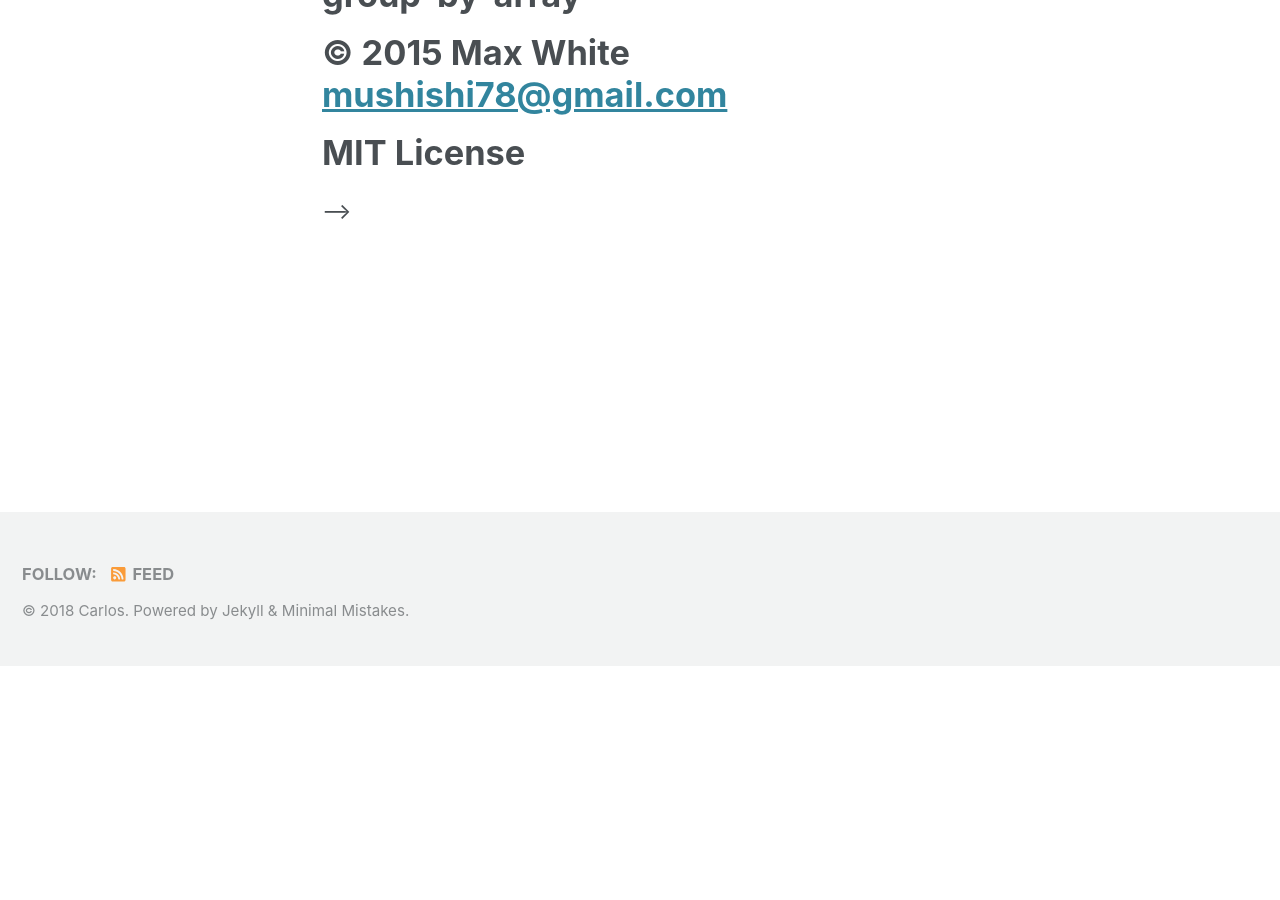
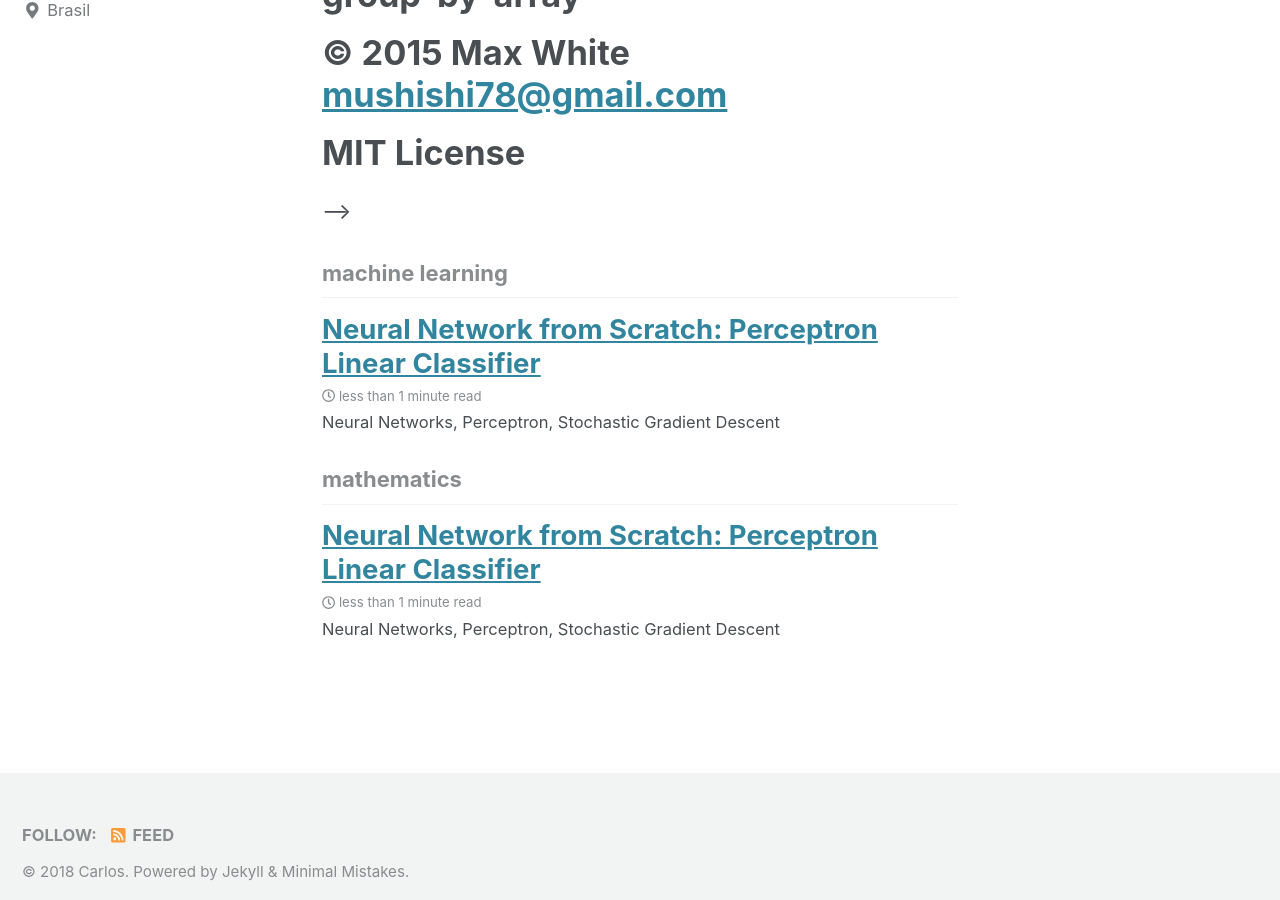
Before and after one commit to carlosmagnogfr/FinanceStuff.github.io, a Jekyll site: the page built from _pages/BinomialTree.md, in a window 1280 px wide and 900 px high, scrolled down 1093 px. Built offline with Jekyll 4.4.1, drawn with Linux system fonts in a browser that asks for light colours; cached includes are drawn as plain includes; nearby versions of some CDN libraries; before the commit the page ends 1760 px from its top, so only the background shows below that.

Commit message:
new gith

```diff
--- /dev/null
+++ b/_posts/2018-11-19-teste.md
@@ -0,0 +1,16 @@
+---
+title:  "Neural Network from Scratch: Perceptron Linear Classifier"
+date:   2017-08-16
+tags: [machine learning, mathematics]
+
+header:
+  image: "images/finance_2.jpg"
+
+
+excerpt: "Neural Networks, Perceptron, Stochastic Gradient Descent"
+---
+**Python Code:** [Neural Network from Scratch](https://github.com/jtsulliv/ML-from-scratch/tree/master/Neural-Networks)
+
+The single-layer [Perceptron](https://en.wikipedia.org/wiki/Perceptron) is the simplest of the artificial neural networks (ANNs).  It was developed by American psychologist [Frank Rosenblatt](https://en.wikipedia.org/wiki/Frank_Rosenblatt) in the 1950s.
+
+Like Logistic Regression, the Perceptron is a linear classifier used for binary predictions.  This means that in order for it to work, the data must be [linearly separable](https://en.wikipedia.org/wiki/Linear_separability).
```
Also changed, not shown: _pages/about.md (+13 -0 lines).
